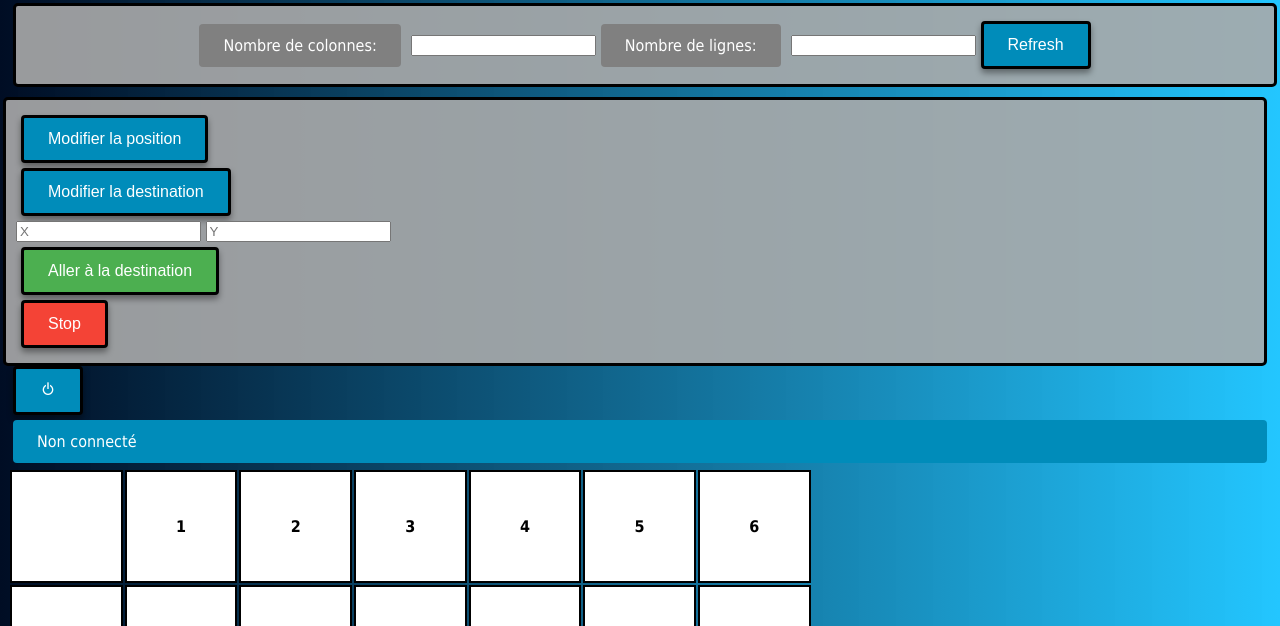
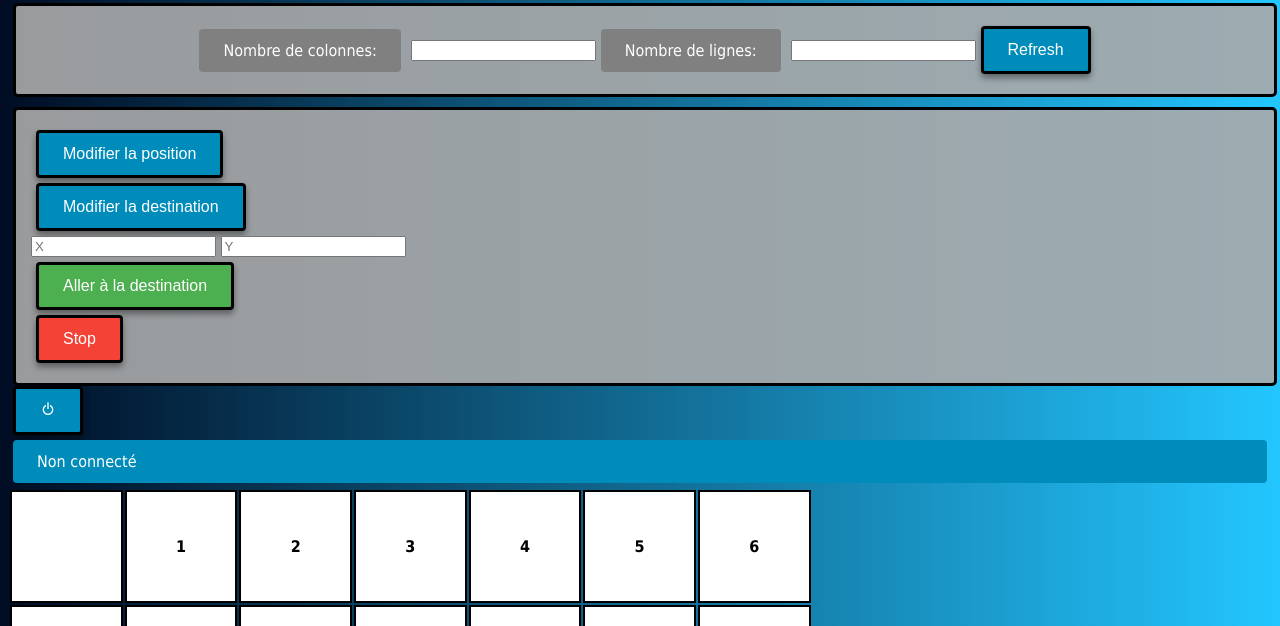
Before and after one commit to Quentin-BRG/ELEGOO_ROBOTCAR_ControlWebApp, a PHP site: page / in a window 1280 px wide. Shown: the top 626 px of the page. Run offline with PHP 8.4, Linux system fonts and the light colour scheme.

Commit message:
Update style.css

```diff
--- a/CSS/style.css
+++ b/CSS/style.css
@@ -180,7 +180,7 @@ div.fieldCustom {
     }
 
     div.dashboard {
-        right: 10px;
+        right: 15px;
         top: 10px;
     }
 
@@ -193,12 +193,12 @@ div.fieldCustom {
 @media (max-width: 1524px) {
     div.dashboard,
     div.fieldCustom {
-        padding: 10px;
+        padding: 15px;
         position: relative;
     }
 
     div.dashboard {
-        right: 5px;
+        right: -5px;
         top: 5px;
     }
 
@@ -207,6 +207,7 @@ div.fieldCustom {
         bottom: 5px;
     }
 }
+
 
 .input-div {
     display: flex;
```
